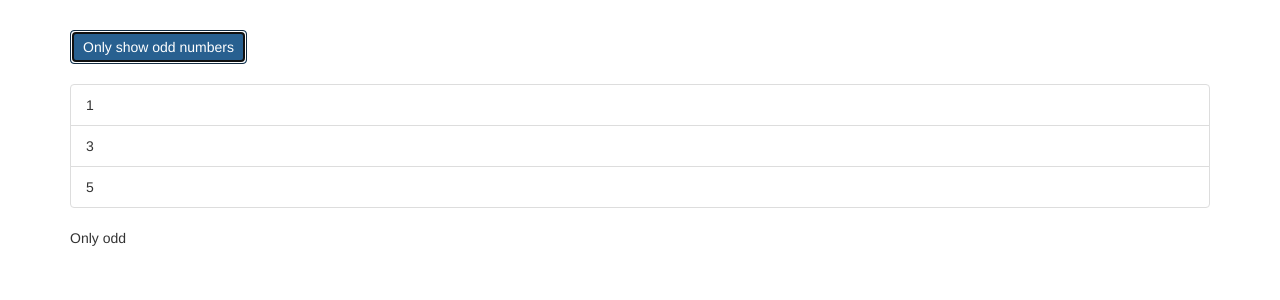
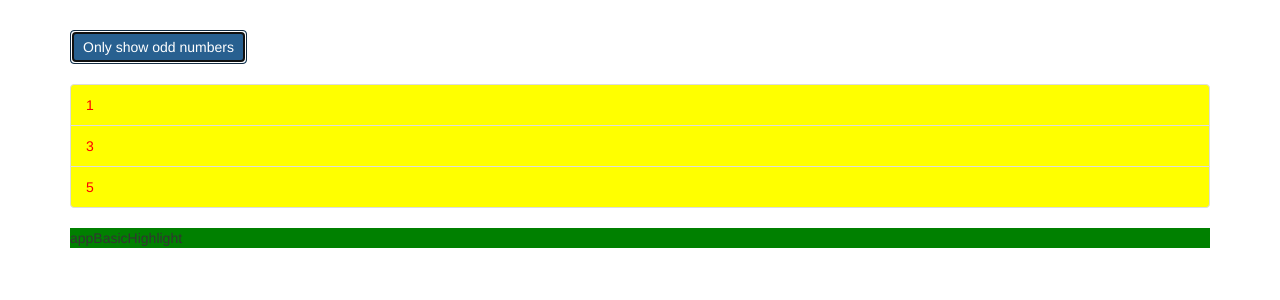
Before and after one commit to ishanRox/angular, an Angular app in the folder projects/090 directives-start/directives-start/: page / in a window 1280 px wide. Both pictures are taken after a click on the button "Only show odd numbers". Shown: the top 300 px of the page. Built offline with nearby package versions, Linux system fonts and the light colour scheme.

Commit message:
custome highlighter attribute added

```diff
--- a/projects/090 directives-start/directives-start/src/app/app.component.css
+++ b/projects/090 directives-start/directives-start/src/app/app.component.css
@@ -1,3 +1,6 @@
 .container {
   margin-top: 30px;
 }
+.odd{
+  color: red;
+}
--- a/projects/090 directives-start/directives-start/src/app/app.component.html
+++ b/projects/090 directives-start/directives-start/src/app/app.component.html
@@ -7,7 +7,12 @@
       <br /><br />
       <ul class="list-group">
         <div *ngIf="onlyOdd">
-          <li class="list-group-item" *ngFor="let odd of oddNumbers">
+          <li
+            class="list-group-item"
+            [ngClass]="{ odd: odd % 2 !== 0 }"
+            [ngStyle]="{ backgroundColor: 'yellow' }"
+            *ngFor="let odd of oddNumbers"
+          >
             {{ odd }}
           </li>
         </div>
@@ -18,9 +23,10 @@
         </div>
       </ul>
 
-      <ng-template [ngIf]="onlyOdd">
-        <p>Only odd</p>
-      </ng-template>
+      <p appBasicHighlight>appBasicHighlight</p>
+      <!-- <ng-template [ngIf]="onlyOdd">
+        <p appBasicHighlight>Only odd</p>
+      </ng-template> -->
     </div>
   </div>
 </div>
--- a/projects/090 directives-start/directives-start/src/app/app.component.ts
+++ b/projects/090 directives-start/directives-start/src/app/app.component.ts
@@ -6,8 +6,12 @@ import { Component } from '@angular/core';
   styleUrls: ['./app.component.css']
 })
 export class AppComponent {
-  numbers = [1, 2, 3, 4, 5];
-  oddNumbers=[1,3,5];
-  evenNumbers=[2,4]
+  // numbers = [1, 2, 3, 4, 5];
+  oddNumbers = [1, 3, 5];
+  evenNumbers = [2, 4]
   onlyOdd = false;
+
+  getColor() {
+    return `rgb( ${Math.random() * 255},  ${Math.random() * 255}, ${Math.random() * 255})`;
+  }
 }
--- a/projects/090 directives-start/directives-start/src/app/app.module.ts
+++ b/projects/090 directives-start/directives-start/src/app/app.module.ts
@@ -4,10 +4,12 @@ import { FormsModule } from '@angular/forms';
 
 
 import { AppComponent } from './app.component';
+import { BasicHighLightDirective } from './basic-highlight/basic-highlight.directive';
 
 @NgModule({
   declarations: [
-    AppComponent
+    AppComponent,
+    BasicHighLightDirective
   ],
   imports: [
     BrowserModule,
--- /dev/null
+++ b/projects/090 directives-start/directives-start/src/app/basic-highlight/basic-highlight.directive.ts
@@ -0,0 +1,15 @@
+import { Directive, ElementRef, OnInit } from "@angular/core";
+
+@Directive({
+    selector:'[appBasicHighlight]'
+})
+export class BasicHighLightDirective implements OnInit{
+//get the acces of element that this attribute sits on
+//we can do this by requsting element reference in constructor
+constructor(private elementRef:ElementRef) {
+}
+
+ngOnInit(){
+    this.elementRef.nativeElement.style.backgroundColor='green';
+}
+}
```
